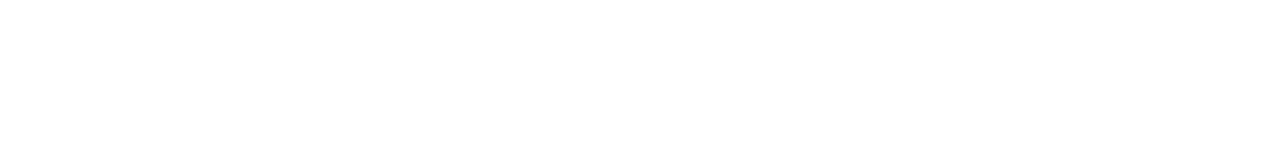
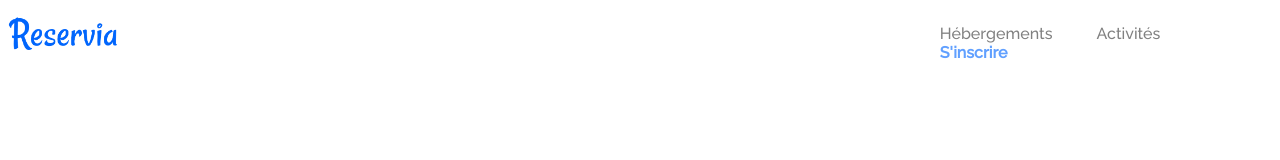
Before and after one commit to jege59/reservia, a plain HTML site: page index.html in a window 1280 px wide. Drawn offline with Linux system fonts and the light colour scheme.

Commit message:
menu fini

```diff
--- a/css/index.css
+++ b/css/index.css
@@ -1,9 +1,37 @@
-<!DOCTYPE html>
-<html>
-<head>
-    <title></title>
-    <link rel="stylesheet" type="text/css" href="css/styles.css">
-</head>
-<body>
-</body>
-</html>
+body {
+    font-family: 'Raleway', sans-serif;
+}
+
+#conteneur {
+    display: flex;
+}
+
+#conteneur .element2{
+    margin-left: 40%;
+}
+
+#logo img {
+    width: 30%;
+    height: auto;
+}
+
+#menu #menu li {
+    display: inline;
+}
+
+#menu #menu {
+    list-style: none ;
+}
+
+#menu li a {
+    padding: 22px 20px ;
+    color: grey;
+    text-align: center ;
+    text-decoration: none ;
+  }
+
+  #menu li a:hover {
+    background-color: #F2F2F2;
+    color: #0065FC;
+    border-top: 2px solid #0065FC;
+  }
--- a/index.html
+++ b/index.html
@@ -0,0 +1,29 @@
+<!DOCTYPE html>
+<html>
+<head>
+    <title>Reservia</title>
+    <link rel="stylesheet" type="text/css" href="css/index.css">
+    <link rel="preconnect" href="https://fonts.gstatic.com">
+    <link href="https://fonts.googleapis.com/css2?family=Raleway:wght@500&display=swap" rel="stylesheet">
+</head>
+<body>
+    <header>
+        <div id="conteneur">
+            <div class="element1">
+                    <div id="logo">
+                    <img src="img/logo_Reservia.png">
+                </div>
+            </div>
+            <div class="element2">
+                <div id="menu">
+                    <ul id="menu">
+                        <li><a href="#" title="Hebergemnts">Hébergements</a></li>
+                        <li><a href="#" title="Activites">Activités</a></li>
+                        <li><a style="color: #61a0ff;" href="#" title="S'inscrire"><strong>S'inscrire</strong></a></li>
+                    </ul>
+                </div>
+            </div>
+        </div>
+    </header>
+</body>
+</html>
```
